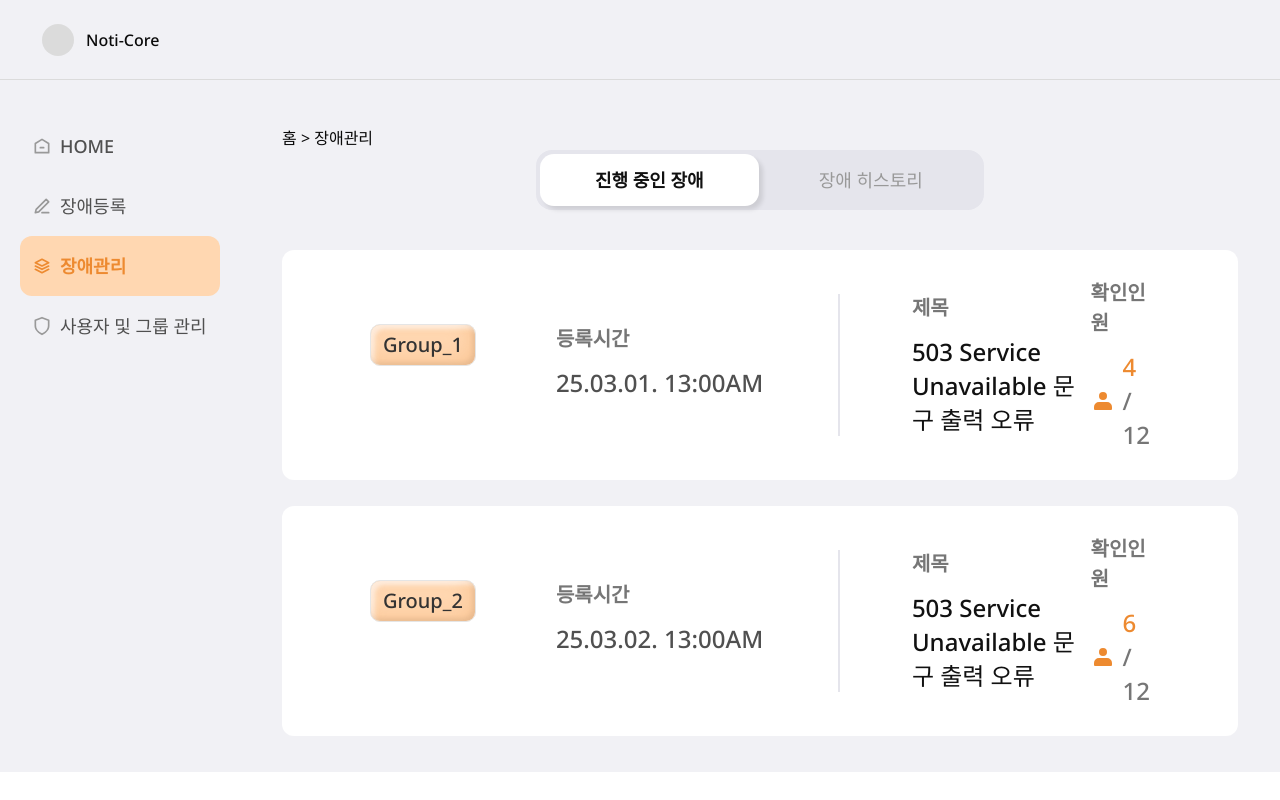
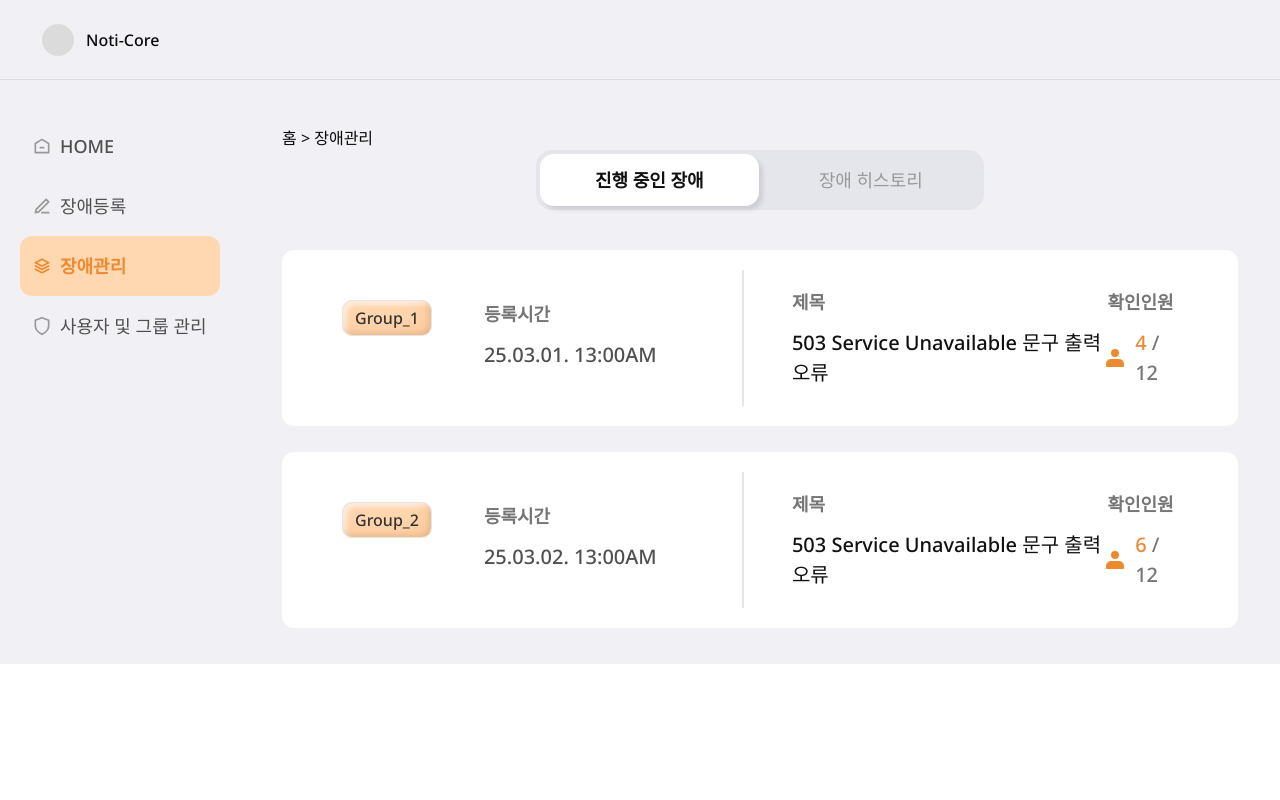
Before and after one commit to swyp-2-team/frontier, a React (Vite) app: page /incident-mnt in a window 1280 px wide. Built offline with nearby package versions, Linux system fonts and the light colour scheme; a web font is replaced by a local one.

Commit message:
style: IncidentCard 컴포넌트 반응형 디자인 추가

```diff
--- a/src/features/incident/ui/IncidentCard.tsx
+++ b/src/features/incident/ui/IncidentCard.tsx
@@ -19,27 +19,31 @@ export default function IncidentCard({
   isActive = true, // 기본값은 진행 중인 장애
 }: IncidentCardProps) {
   return (
-    <article className="bg-white rounded-[12px] py-7 px-22 flex items-center">
-      <section className="flex items-start gap-20 border-r-2 border-gray-300 pr-18 pt-[30px] pb-9">
+    <article className="bg-white rounded-[12px] py-5 2xl:py-7 px-15 2xl:px-22 flex items-center">
+      <section className="flex items-start gap-13 2xl:gap-20 border-r-2 border-gray-300 pr-12 2xl:pr-18 pt-[30px] pb-9">
         {/* isActive 속성에 따라 배지 변형 결정 */}
         <Badge variant={isActive ? "default" : "tertiary"}>{groupName}</Badge>
         <div className="min-w-[210px]">
-          <p className="title-20_SB text-gray-600 mb-3">등록시간</p>
-          <p className="title-24 text-gray-700">{time}</p>
+          <p className="body-18_SB 2xl:title-20_SB text-gray-600 mb-3">
+            등록시간
+          </p>
+          <p className="title-20 2xl:title-24 text-gray-700">{time}</p>
         </div>
       </section>
-      <section className="flex items-center pl-18 justify-between text-sm text-gray-500 w-full">
+      <section className="flex items-center pl-12 2xl:pl-18 justify-between text-sm text-gray-500 w-full">
         <div>
-          <p className="title-20_SB text-gray-600 mb-3">제목</p>
-          <p className="title-24 text-black">{title}</p>
+          <p className="body-18_SB 2xl:title-20_SB text-gray-600 mb-3">제목</p>
+          <p className="title-20 2xl:title-24 text-black">{title}</p>
         </div>
         <div className="flex flex-col items-center">
-          <p className="title-20_SB text-gray-600 mb-3">확인인원</p>
+          <p className="body-18_SB 2xl:title-20_SB text-gray-600 mb-3">
+            확인인원
+          </p>
           <div className="flex items-center gap-2">
             <span className="text-primary">
               <UserIcon className="size-6" fill="#ed8a30" />
             </span>
-            <p className="title-24 text-gray-600">
+            <p className="title-20 2xl:title-24 text-gray-600">
               <span className="text-primary">{confirmed}</span>
               <span> / {total}</span>
             </p>
--- a/src/shared/components/ui/badge.tsx
+++ b/src/shared/components/ui/badge.tsx
@@ -10,7 +10,7 @@ const badgeVariants = cva(
     variants: {
       variant: {
         default:
-          "bg-secondary text-gray-800 px-3 py-[5px] rounded-[10px] title-20 shadow-step",
+          "bg-secondary text-gray-800 px-3 py-[5px] rounded-[10px] body-16 2xl:title-20 shadow-step",
         tertiary:
           "bg-tertiary text-gray-800 px-3 py-[5px] rounded-[10px] title-20 shadow-[inset_-1px_-1px_1px_0px_rgba(255,255,255,1.00)] shadow-[inset_1px_1px_2px_0px_rgba(237,138,48,0.15)]",
       },
```
